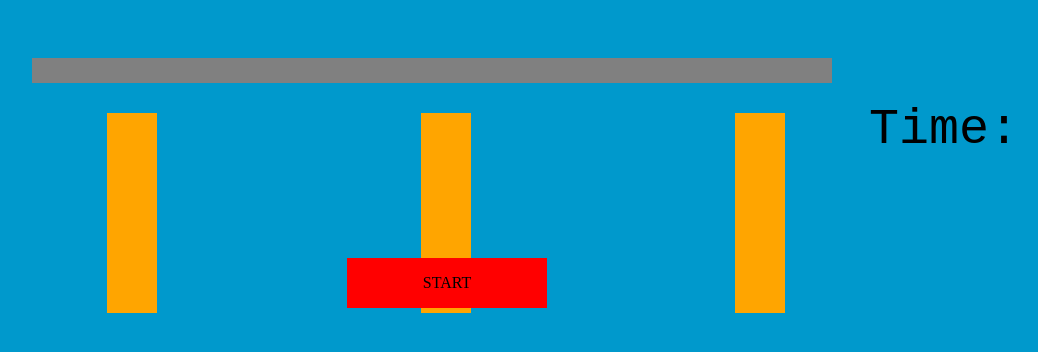
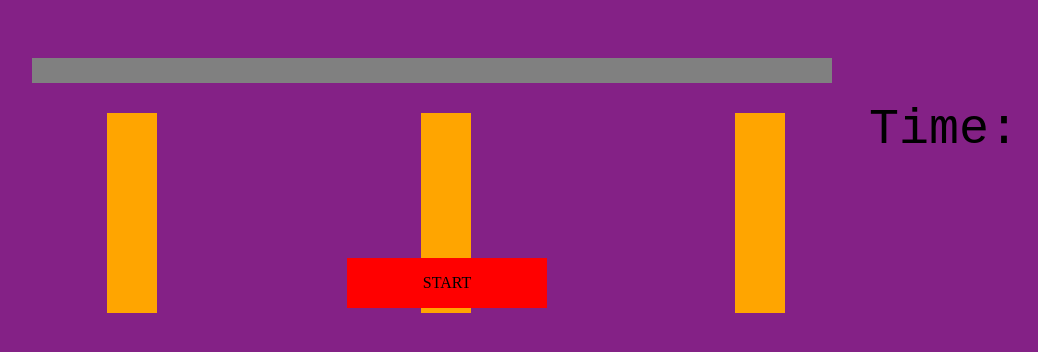
Before and after one commit to olaven/stop-the-columns, a plain HTML site: page index.html in a window 1280 px wide. Shown: the whole page, without its empty margins (31-1069 px from the left). Drawn offline with Linux system fonts and the light colour scheme.

Commit message:
Changing bgcolor
Just a tes

```diff
--- a/stylesheet.css
+++ b/stylesheet.css
@@ -1,6 +1,7 @@
 body{
   overflow: hidden;
   background-color: rgb(0, 153, 204);
+  background-color: rgb(132, 33, 134);
 }
 #limit{
   position: relative;
```
